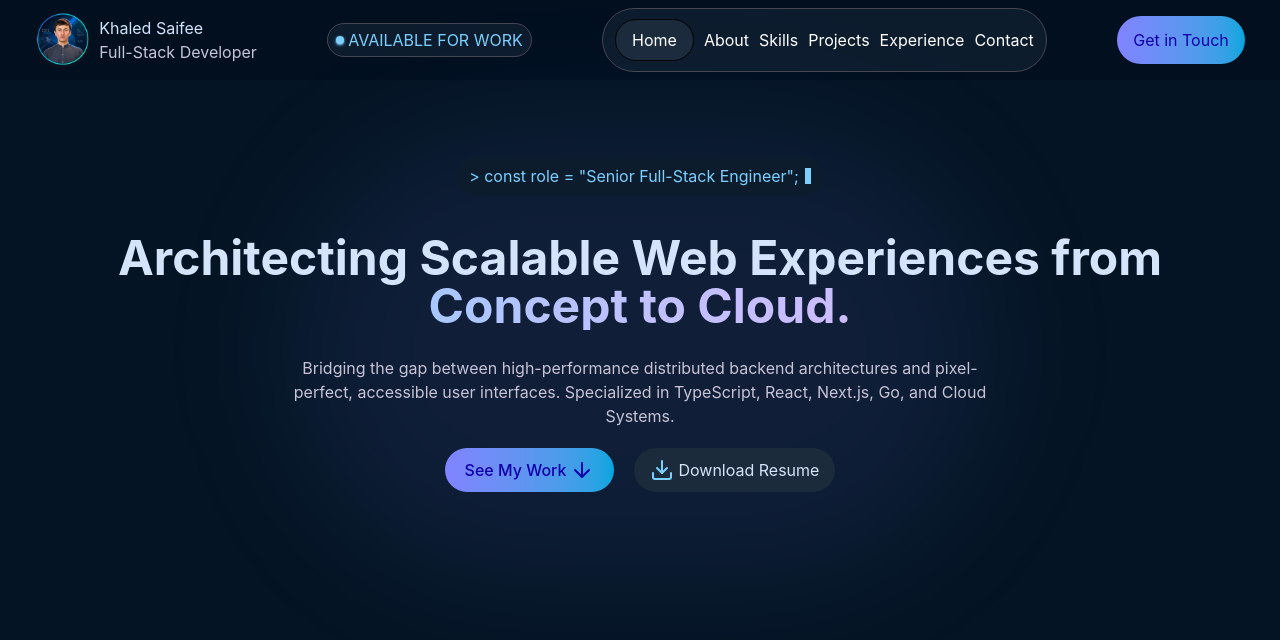
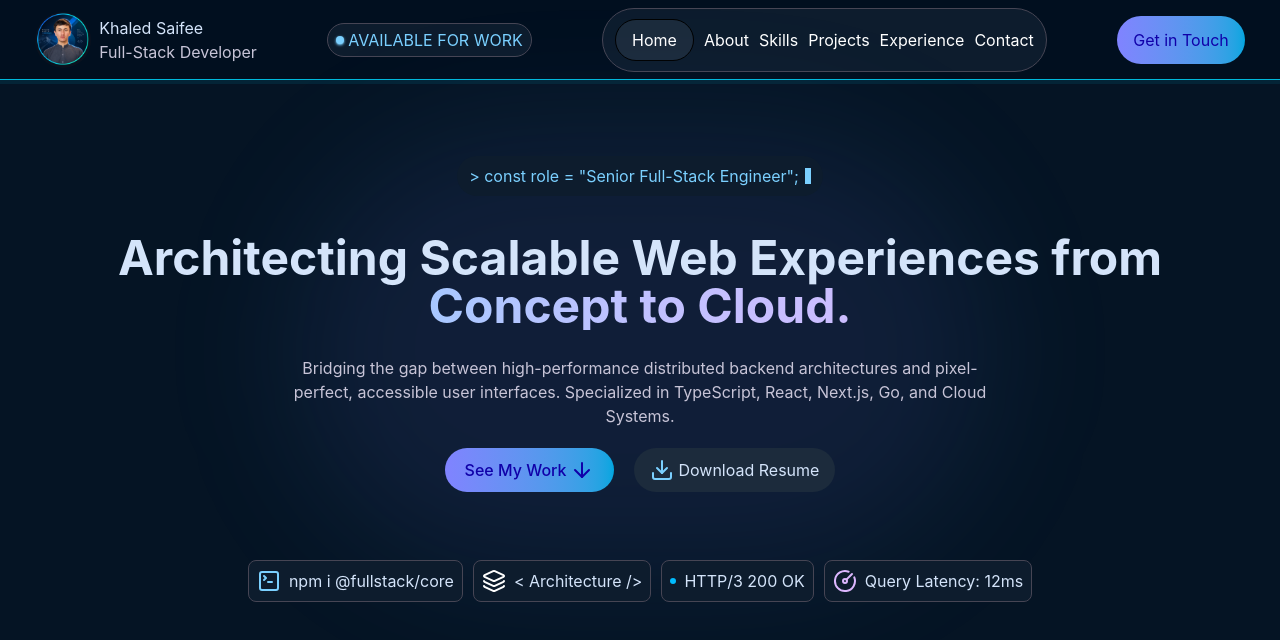
Before and after one commit to khaledsafee43/PersonalSite, a React (Vite) app: page / in a window 1280 px wide. Shown: the top 640 px of the page. Built offline with nearby package versions, Linux system fonts and the light colour scheme.

Commit message:
The budget of my portfolio added successfully

```diff
--- a/src/components/layout/header.jsx
+++ b/src/components/layout/header.jsx
@@ -1,9 +1,9 @@
-import { Link, NavLink } from "react-router-dom";
+import { NavLink } from "react-router-dom";
 
 export default function Header() {
   return (
     <>
-      <header className="bg-[#010F1F] sticky top-0 left-0 right-0 w-full h-20 flex justify-around items-center text-white">
+      <header className="bg-[#010F1F] sticky top-0 left-0 right-0 w-full h-20 flex justify-around items-center text-white border-b border-cyan-500 ring-4 ring-cyan-500/10">
         <div className="flex items-center gap-2">
           <img src="/MyPicture.png" alt="my picture" className="w-14 h-14 rounded-full" />
           <div>
--- a/src/pages/Home.jsx
+++ b/src/pages/Home.jsx
@@ -1,9 +1,9 @@
-import { DownloadIcon, ArrowDown } from "lucide-react";
+import { DownloadIcon, ArrowDown, TerminalSquareIcon, Layers3, Gauge, GaugeCircleIcon } from "lucide-react";
 export default function HomePage() {
   return (
     <section className="relative text-white flex gap-2.5 flex-col justify-center p-16 items-center">
       <div
-        className="bg-[#8082ff18] blur-3xl w-[672px] h-[416px]
+        className="bg-[#8082ff18] blur-3xl w-[670px] h-[414px]
     rounded-full
     border border-cyan-400/70
     shadow-[0_0_30px_rgba(34,211,238,0.15)]"
@@ -29,6 +29,24 @@ export default function HomePage() {
           <button className="bg-[#1C2B3C] text-[#D4E4FA] flex items-center py-2.5 px-4 rounded-full justify-between gap-1"><DownloadIcon className="text-[#7BD0FF]"/>Download Resume</button>
         </div>
       </div>
+      <div className="absolute bottom-5 flex gap-2.5">
+        <div className="bg-[#0D1C2D] border border-[#464554] rounded-lg p-2 flex gap-2 items-center">
+          <TerminalSquareIcon className="text-[#7BD0FF]"/>
+          <p className="text-[#D4E4FA]">npm i @fullstack/core</p>
+        </div>
+        <div className="bg-[#0D1C2D] border border-[#464554] rounded-lg p-2 flex gap-2 items-center">
+          <Layers3 />
+          <p className="text-[#D4E4FA]">&lt; Architecture /&gt;</p>
+        </div>
+        <div className="bg-[#0D1C2D] border border-[#464554] rounded-lg p-2 flex gap-2 items-center">
+          <span className="w-1.5 h-1.5 rounded-full bg-sky-400" />
+          <p className="text-[#D4E4FA]">HTTP/3 200 OK</p>
+        </div>
+        <div className="bg-[#0D1C2D] border border-[#464554] rounded-lg p-2 flex gap-2 items-center">
+          <GaugeCircleIcon className="text-[#DDB7FF]"/>
+          <p className="text-[#D4E4FA]">Query Latency: 12ms</p>
+        </div>
+      </div>
     </section>
   );
 }
```
